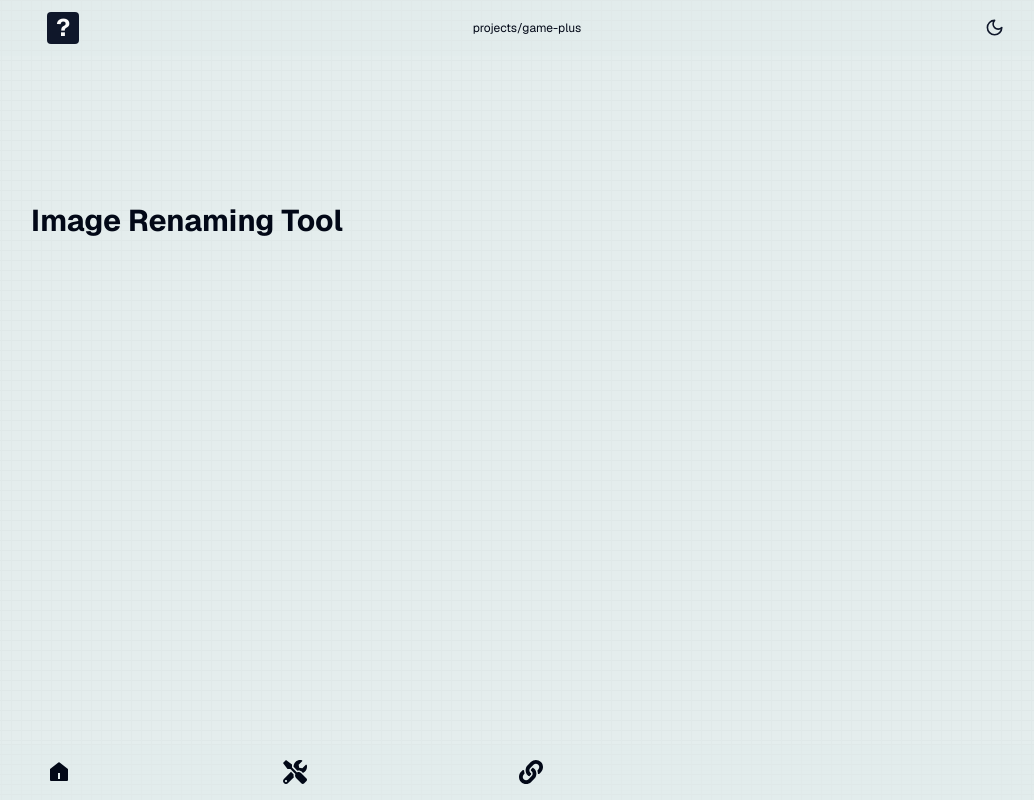
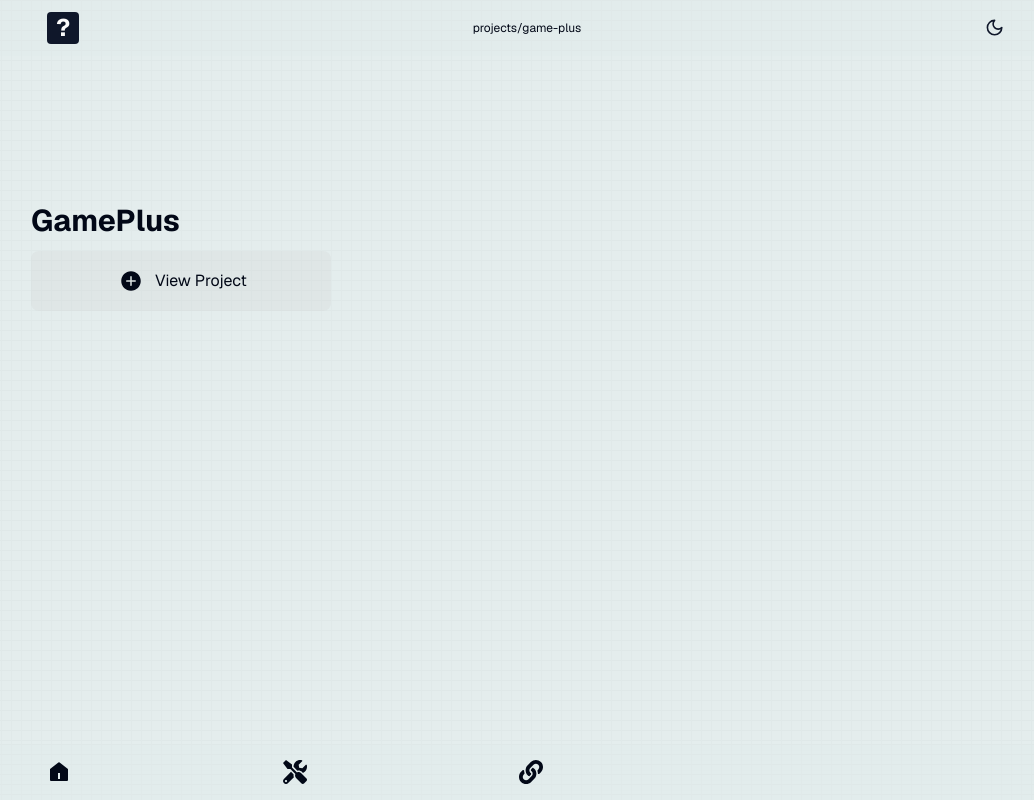
Before and after one commit to idkzsh/idkzsh.github.io, a Next.js app: page /projects/game-plus in a window 1280 px wide. Shown: the whole page, without its empty margins (109-1143 px from the left). Built offline with nearby package versions, Linux system fonts and the light colour scheme; some icons are missing.

Commit message:
added link to gameplus project

```diff
--- a/app/projects/game-plus/page.tsx
+++ b/app/projects/game-plus/page.tsx
@@ -1,4 +1,7 @@
 import Spacer from "@/components/Spacer";
+import LinkCard from "@/components/link-card";
+import Link from "next/link";
+import {IoIosAddCircle} from 'react-icons/io'
 
 const GamePlus = () => {
   return (
@@ -6,7 +9,14 @@ const GamePlus = () => {
       <Spacer height="h-[200px]" />
       <div className="z-10 max-w-[1000px] w-[90%] h-[100%] flex flex-wrap-reverse mb-4">
         <div className="flex flex-col w-[49%] min-w-[330px] gap-3">
-          <h1 className="text-3xl font-bold">Image Renaming Tool</h1>
+          <h1 className="text-3xl font-bold">GamePlus</h1>
+          <Link
+            target="_blank"
+            href="https://grand-monstera-b8f151.netlify.app/"
+          >
+            <LinkCard title="View Project"
+            icon={<IoIosAddCircle/>}/>
+          </Link>
         </div>
       </div>
     </>
```
Also changed, not shown: 1 other file (tests, documents, lock files or other folders).
